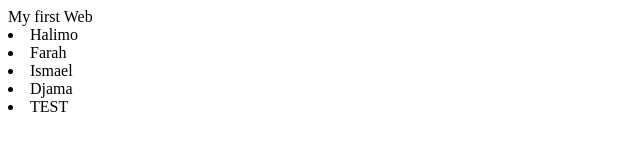
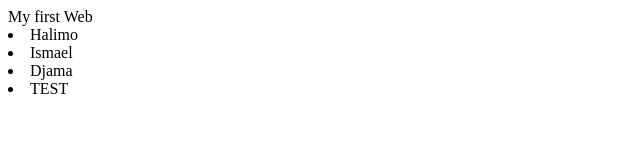
Before and after one commit to Feisal01/ML-project, a plain HTML site: page index.html in a window 1280 px wide. Shown: the full height of the page, 0-640 px from the left. Drawn offline with Linux system fonts and the light colour scheme.

Commit message:
commit -a

```diff
--- a/index.html
+++ b/index.html
@@ -2,7 +2,6 @@
     <head>My first Web</head>
 <body>
 <li>Halimo </li>
-<li>Farah</li>
 <li>Ismael </li>
 <li>Djama</li>
 <li>TEST </li>
```
